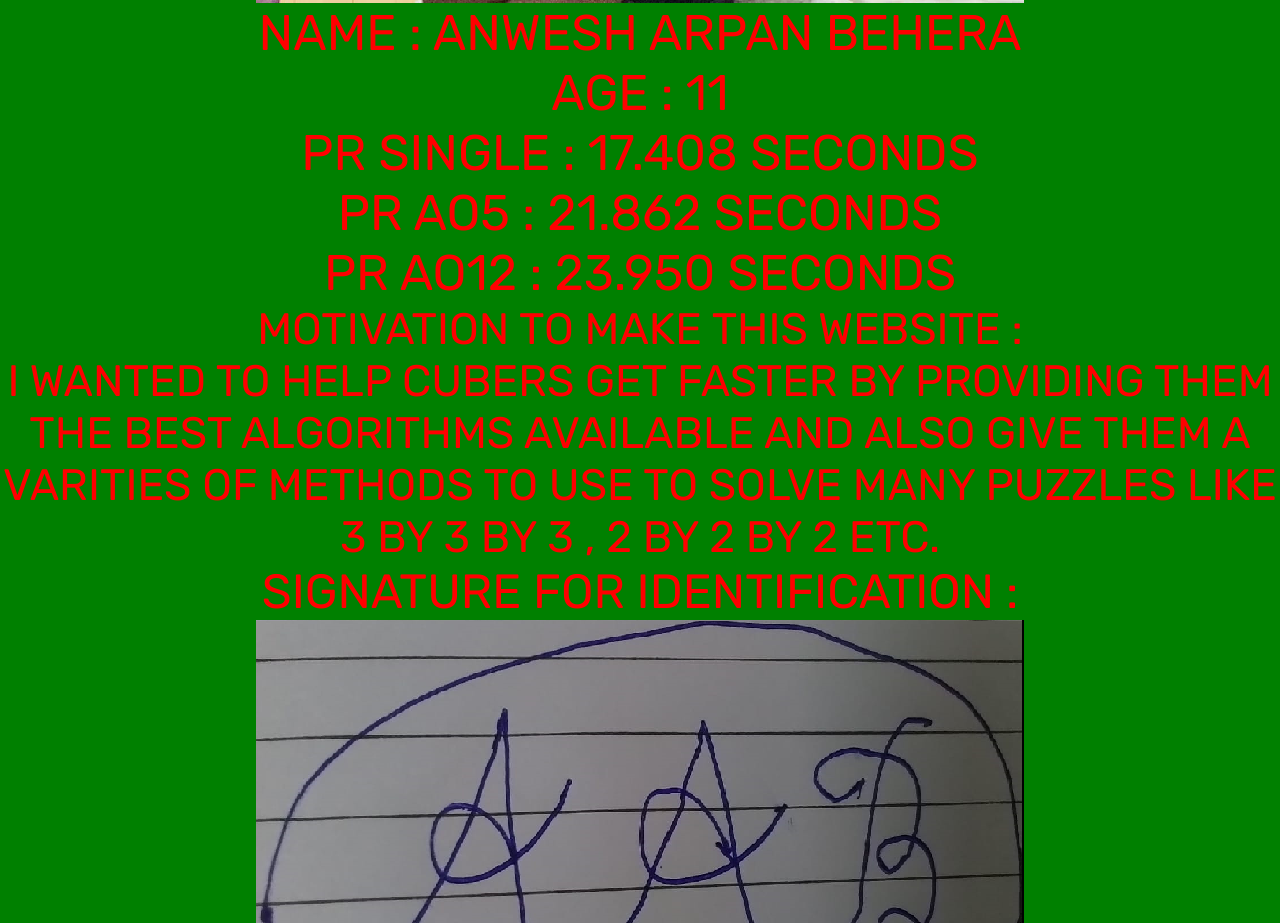
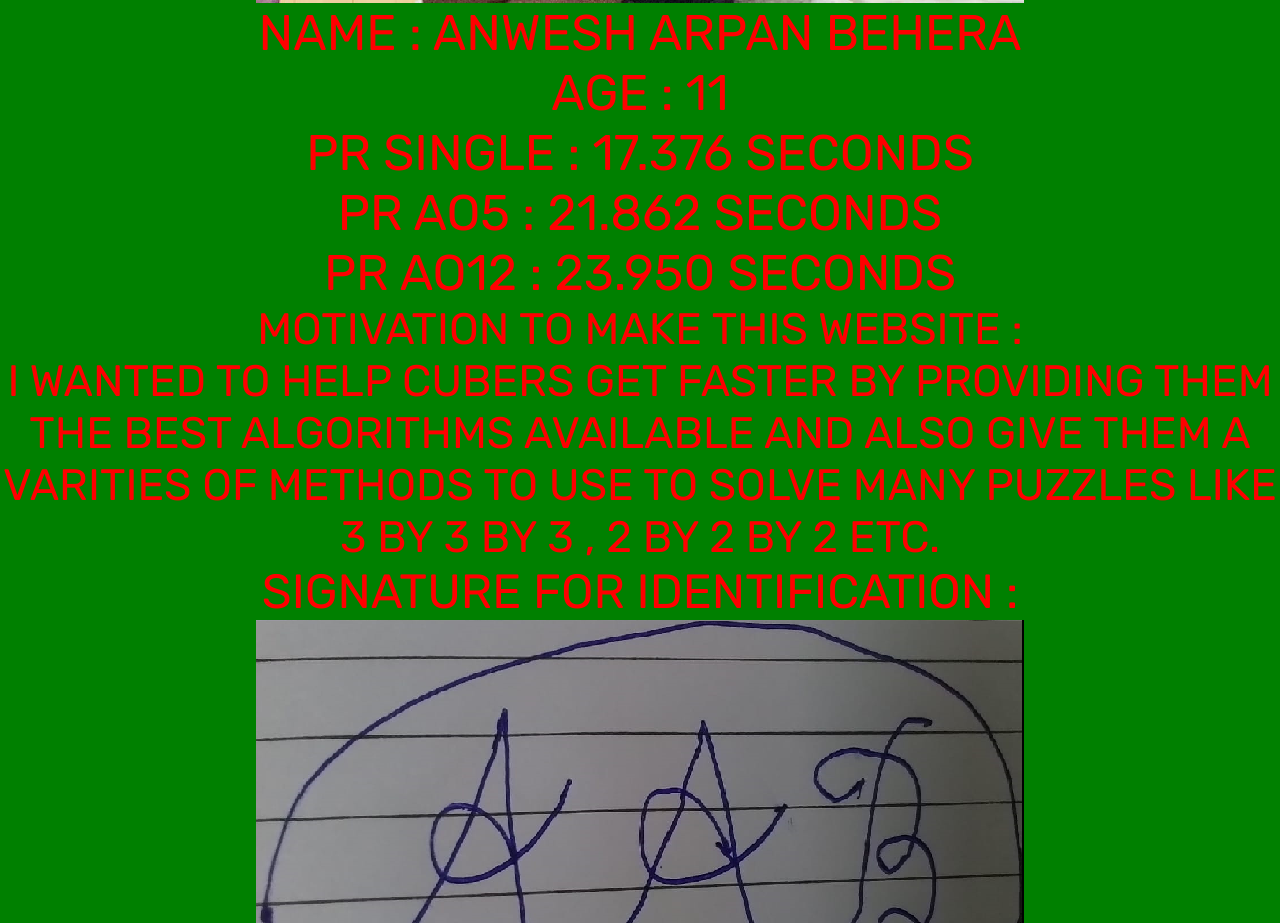
Before and after one commit to G-PERM/G-PERM.github.io, a plain HTML site: page docs/index.html in a window 1280 px wide. Shown: the part 1695-2618 px from the top of the page. Drawn offline with Linux system fonts and the light colour scheme.

Commit message:
Update index.html

```diff
--- a/docs/index.html
+++ b/docs/index.html
@@ -42,7 +42,7 @@ NAME : ANWESH ARPAN BEHERA
 AGE : 11
 </div>
 <div class="center INFO" id="PRSINGLE">
-PR SINGLE : 17.408 SECONDS
+PR SINGLE : 17.376 SECONDS
 </div>
 <div class="center INFO" id="PRAO5">
 PR AO5 : 21.862 SECONDS
```
